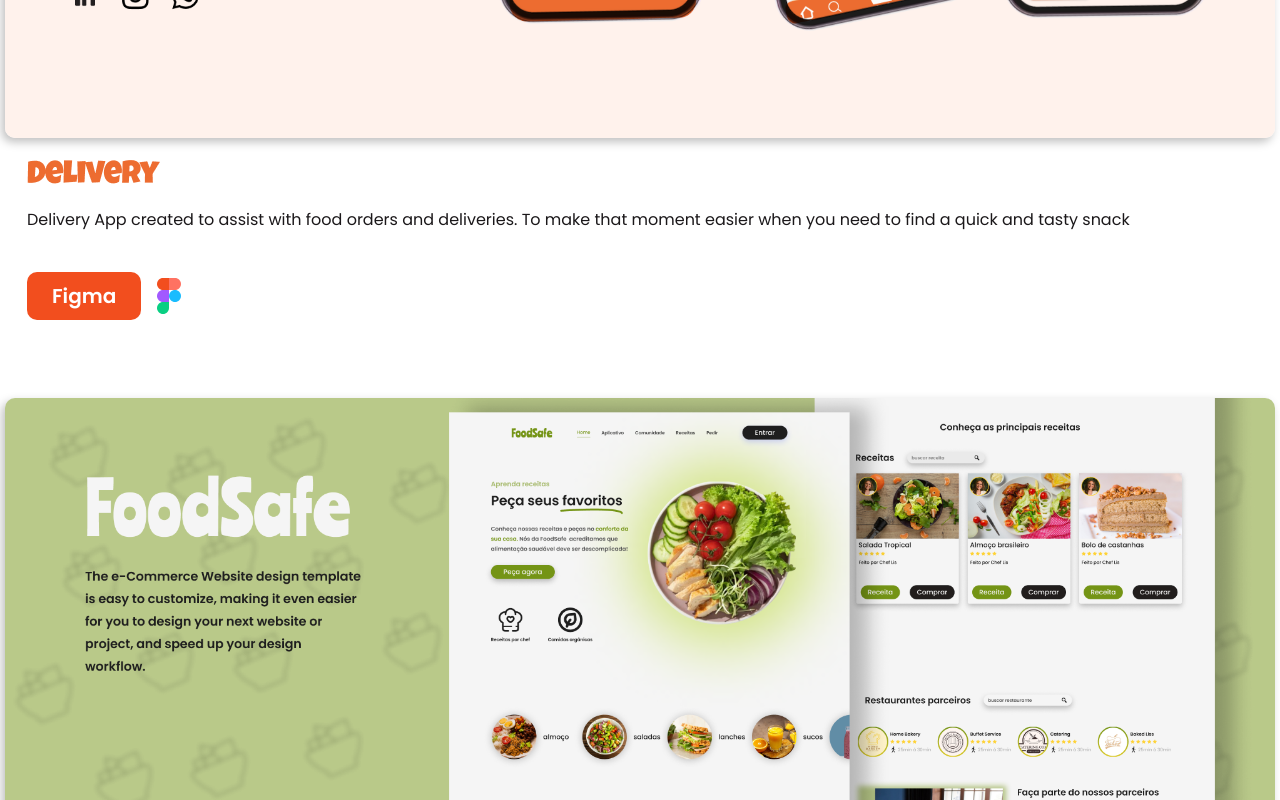
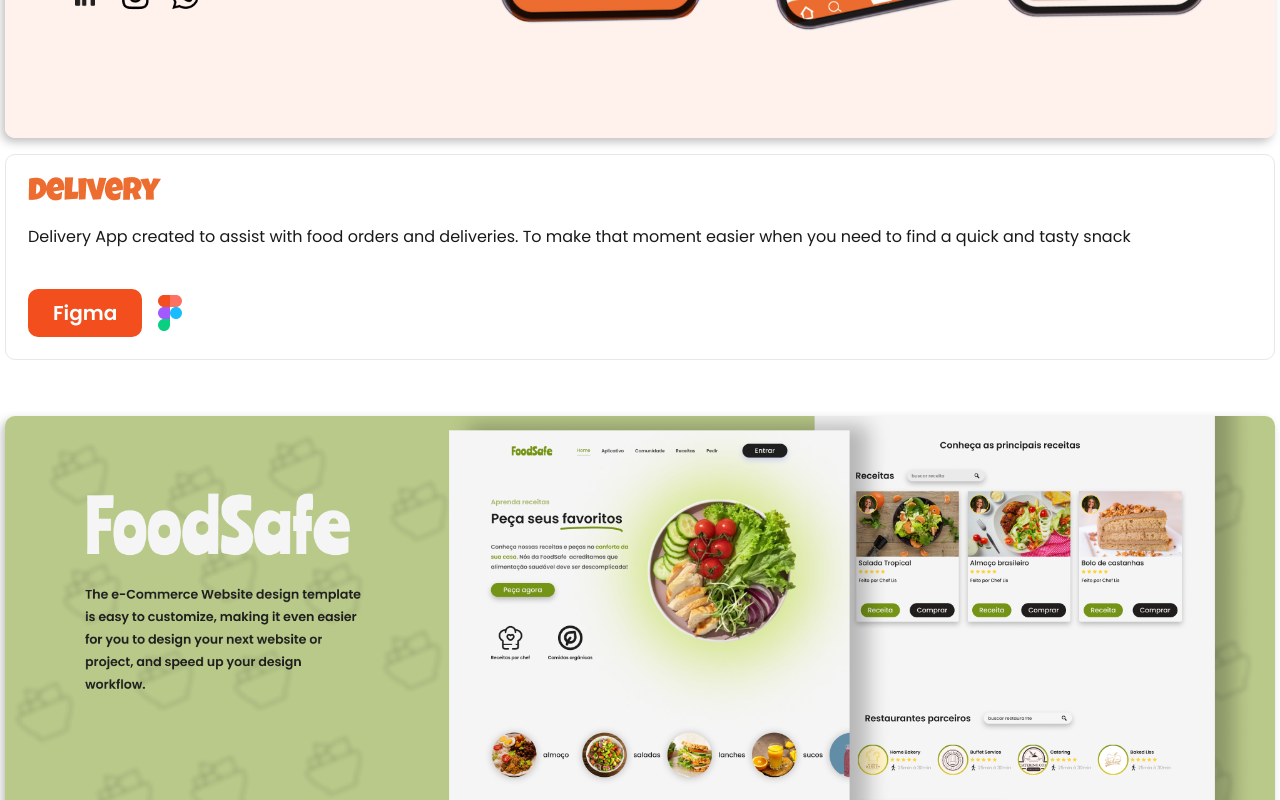
Before and after one commit to LeoCesar0/elle-portifolio, a React (Vite) app: page / in a window 1280 px wide. Shown: the part 920-1720 px from the top of the page. Built offline with nearby package versions, Linux system fonts and the light colour scheme.

Commit message:
chore: card design

```diff
--- a/src/components/ProjectsSection.jsx
+++ b/src/components/ProjectsSection.jsx
@@ -15,13 +15,13 @@
             ? project.description
             : useT(project.description);
         return (
-          <article key={key}>
+          <article key={key} className="grid grid-cols-1 gap-4">
             <img
               className="rounded-[10px] card-shadow bg-cover "
               src={imagePath}
               alt={`Project Image ${project.name}`}
             />
-            <div className="p-[22px]">
+            <div className="p-[22px] rounded-[10px] border border-[rgba(255, 242, 236, 1)]">
               <img
                 className="mb-[24px]"
                 src={titleImagePath}
```
